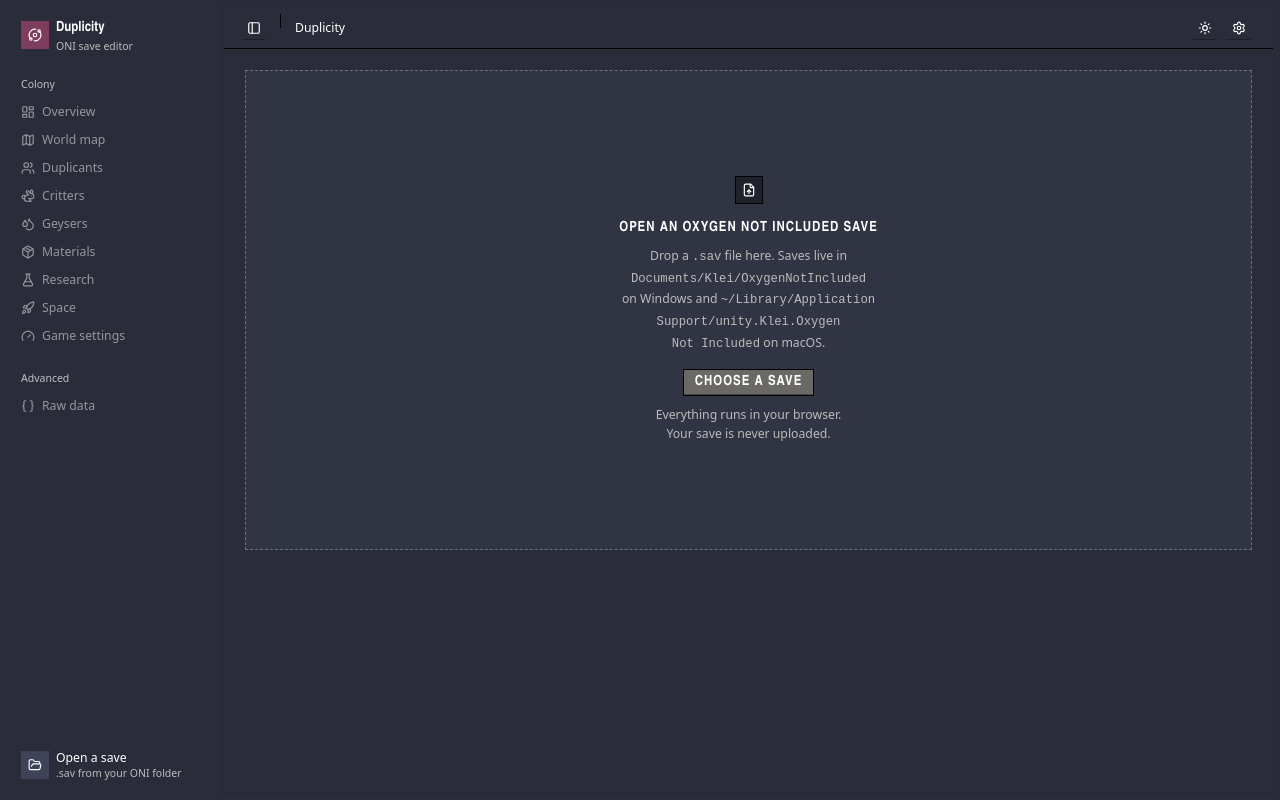
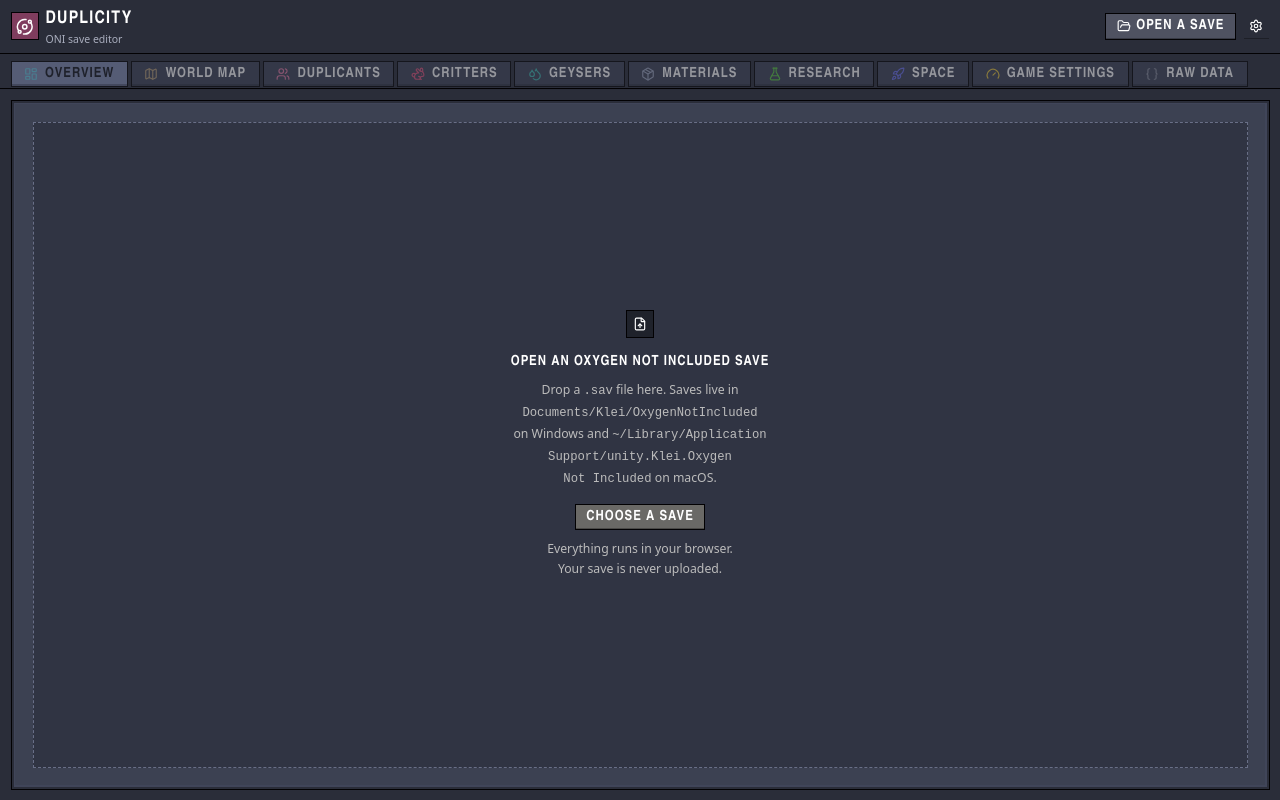
Before and after one commit to nomansheikh/oni-duplicity, a React (Vite) app in the folder apps/web/: page / in a window 1280 px wide. Built offline with nearby package versions, Linux system fonts and the light colour scheme.

Commit message:
feat(web): replace the sidebar with a game-style header and top tab strip

```diff
--- a/apps/web/src/App.tsx
+++ b/apps/web/src/App.tsx
@@ -1,8 +1,7 @@
-import { lazy, Suspense, useCallback, useEffect, useRef, useState, type CSSProperties } from 'react'
-import { Download, Moon, Redo2, Sun, Undo2 } from 'lucide-react'
-import { useTheme } from 'next-themes'
+import { lazy, Suspense, useCallback, useEffect, useRef, useState } from 'react'
+import { Download, FolderOpen, Redo2, Undo2 } from 'lucide-react'
 import { toast } from 'sonner'
-import { AppSidebar, type Page } from '@/components/app-sidebar'
+import { AppTabs, type Page } from '@/components/app-sidebar'
 import { ChangesPopover } from '@/components/changes-popover'
 import { DlcBadges } from '@/components/dlc-badge'
 import { LoadError, LoadingSave, OpenSave } from '@/components/load-states'
@@ -11,7 +10,6 @@ import { SiteHeader } from '@/components/site-header'
 import { Button } from '@/components/ui/button'
 import { ButtonGroup } from '@/components/ui/button-group'
 import { Kbd, KbdGroup } from '@/components/ui/kbd'
-import { SidebarInset, SidebarProvider } from '@/components/ui/sidebar'
 import { Skeleton } from '@/components/ui/skeleton'
 import { Tooltip, TooltipContent, TooltipTrigger } from '@/components/ui/tooltip'
 import { useAllowUnverified } from '@/lib/preferences'
@@ -92,19 +90,6 @@ function PageFallback() {
 
 const NO_EDITS: EditStatus = { edits: 0, canUndo: false, canRedo: false }
 
-const PAGE_TITLES: Record<Page, string> = {
-  overview: 'Overview',
-  map: 'World map',
-  duplicants: 'Duplicants',
-  geysers: 'Geysers',
-  materials: 'Materials',
-  critters: 'Critters',
-  research: 'Research',
-  space: 'Space',
-  settings: 'Game settings',
-  raw: 'Raw data',
-}
-
 export default function App() {
   const [state, setState] = useState<State>({ status: 'idle' })
   const [views, setViews] = useState<Views | null>(null)
@@ -116,7 +101,6 @@ export default function App() {
   const [revision, setRevision] = useState(0)
   const fileInput = useRef<HTMLInputElement>(null)
   const [allowUnverified, setAllowUnverified] = useAllowUnverified()
-  const { resolvedTheme, setTheme } = useTheme()
 
   const refresh = useCallback(async () => {
     const [
@@ -238,26 +222,9 @@ export default function App() {
       ? { summary: state.summary, views, catalogs }
       : null
   const selected = views?.duplicants.find((d) => d.id === selectedDupe) ?? views?.duplicants[0]
-  const crumbs = loaded
-    ? [
-        loaded.summary.baseName,
-        PAGE_TITLES[page],
-        ...(page === 'duplicants' && selected ? [selected.name] : []),
-      ]
-    : ['Duplicity']
 
-  const themeToggle = (
-    <>
-      <Button
-        variant="ghost"
-        size="icon"
-        aria-label="Toggle theme"
-        onClick={() => setTheme(resolvedTheme === 'dark' ? 'light' : 'dark')}
-      >
-        {resolvedTheme === 'dark' ? <Sun /> : <Moon />}
-      </Button>
+  const preferences = (
     <PreferencesDialog allowUnverified={allowUnverified} onAllowUnverified={setAllowUnverified} />
-    </>
   )
   const saveLocked = loaded?.summary.unverified === true && !allowUnverified
 
@@ -323,25 +290,40 @@ export default function App() {
           </TooltipContent>
         )}
       </Tooltip>
-      {themeToggle}
+      {preferences}
     </>
   ) : (
-    themeToggle
+    <>
+      <Button variant="secondary" onClick={() => fileInput.current?.click()}>
+        <FolderOpen />
+        Open a save
+      </Button>
+      {preferences}
+    </>
   )
 
   return (
-    <SidebarProvider
-      style={
-        {
-          '--sidebar-width': 'calc(var(--spacing) * 64)',
-          '--header-height': 'calc(var(--spacing) * 12)',
-        } as CSSProperties
+    <div className="flex min-h-svh flex-col bg-ground">
+      <SiteHeader
+        file={
+          loaded
+            ? {
+                name: loaded.summary.fileName,
+                colony: loaded.summary.baseName,
+                cycle: loaded.summary.cycles,
+                version: loaded.summary.version,
               }
-    >
-      <AppSidebar
-        variant="inset"
+            : null
+        }
+        actions={actions}
+        onOpen={() => fileInput.current?.click()}
+        onClose={close}
+      />
+      <nav aria-label="Editor pages" className="border-b border-ink bg-ground px-3 pt-2">
+        <AppTabs
           page={page}
           onNavigate={setPage}
+          disabled={loaded === null}
           counts={
             loaded
               ? {
@@ -353,15 +335,11 @@ export default function App() {
                 }
               : {}
           }
-        file={loaded ? { name: loaded.summary.fileName, version: loaded.summary.version } : null}
-        onOpen={() => fileInput.current?.click()}
-        onClose={close}
         />
-      <SidebarInset>
-        <SiteHeader crumbs={crumbs} actions={actions} />
-        <div className="flex flex-1 flex-col">
-          <div className="@container/main flex flex-1 flex-col gap-2">
-            <div className="flex flex-col gap-4 px-4 py-4 md:gap-6 md:py-6 lg:px-6">
+      </nav>
+      <main className="@container/main flex flex-1 flex-col p-2 sm:p-3">
+        <div className="panel flex flex-1 flex-col bg-field p-1">
+          <div className="flex flex-1 flex-col gap-4 bg-field p-3 md:gap-6 md:p-5">
             {state.status === 'idle' && (
               <OpenSave onFile={open} onPick={() => fileInput.current?.click()} />
             )}
@@ -376,9 +354,7 @@ export default function App() {
                 {loaded.summary.warnings.map((w) => (
                   <p key={w}>{w}</p>
                 ))}
-                  {loaded.summary.unverified && (
-                    <p>Editing may corrupt this save. Keep a backup.</p>
-                  )}
+                {loaded.summary.unverified && <p>Editing may corrupt this save. Keep a backup.</p>}
               </div>
             )}
             <Suspense fallback={<PageFallback />}>
@@ -432,8 +408,7 @@ export default function App() {
             </Suspense>
           </div>
         </div>
-        </div>
-      </SidebarInset>
+      </main>
       <input
         ref={fileInput}
         type="file"
@@ -445,6 +420,6 @@ export default function App() {
           e.target.value = ''
         }}
       />
-    </SidebarProvider>
+    </div>
   )
 }
--- a/apps/web/src/components/app-sidebar.tsx
+++ b/apps/web/src/components/app-sidebar.tsx
@@ -1,42 +1,17 @@
-import type { ComponentProps, ReactNode } from 'react'
+import type { ReactNode } from 'react'
 import {
-  EllipsisVertical,
+  Braces,
   Droplets,
   FlaskConical,
   Gauge,
-  FolderOpen,
   LayoutDashboard,
   Map as MapIcon,
-  Orbit,
   Package,
   Rabbit,
   Rocket,
-  Save,
   Users,
-  Braces,
-  X,
 } from 'lucide-react'
-import {
-  DropdownMenu,
-  DropdownMenuContent,
-  DropdownMenuItem,
-  DropdownMenuLabel,
-  DropdownMenuSeparator,
-  DropdownMenuTrigger,
-} from '@/components/ui/dropdown-menu'
-import {
-  Sidebar,
-  SidebarContent,
-  SidebarFooter,
-  SidebarGroup,
-  SidebarGroupContent,
-  SidebarGroupLabel,
-  SidebarHeader,
-  SidebarMenu,
-  SidebarMenuBadge,
-  SidebarMenuButton,
-  SidebarMenuItem,
-} from '@/components/ui/sidebar'
+import { Tabs, TabsList, TabsTrigger } from '@/components/ui/tabs'
 
 export type Page =
   | 'overview'
@@ -50,150 +25,52 @@ export type Page =
   | 'settings'
   | 'raw'
 
-const PAGES: { id: Page; title: string; icon: ReactNode }[] = [
-  { id: 'overview', title: 'Overview', icon: <LayoutDashboard /> },
-  { id: 'map', title: 'World map', icon: <MapIcon /> },
-  { id: 'duplicants', title: 'Duplicants', icon: <Users /> },
-  { id: 'critters', title: 'Critters', icon: <Rabbit /> },
-  { id: 'geysers', title: 'Geysers', icon: <Droplets /> },
-  { id: 'materials', title: 'Materials', icon: <Package /> },
-  { id: 'research', title: 'Research', icon: <FlaskConical /> },
-  { id: 'space', title: 'Space', icon: <Rocket /> },
-  { id: 'settings', title: 'Game settings', icon: <Gauge /> },
+/** Each page keeps one category colour (design.md section 4), shown on its tab icon. */
+const PAGES: { id: Page; title: string; icon: ReactNode; color: string }[] = [
+  { id: 'overview', title: 'Overview', icon: <LayoutDashboard />, color: 'var(--cat-oxygen)' },
+  { id: 'map', title: 'World map', icon: <MapIcon />, color: 'var(--cat-solid)' },
+  { id: 'duplicants', title: 'Duplicants', icon: <Users />, color: 'var(--pink)' },
+  { id: 'critters', title: 'Critters', icon: <Rabbit />, color: 'var(--cat-critter)' },
+  { id: 'geysers', title: 'Geysers', icon: <Droplets />, color: 'var(--cat-geyser)' },
+  { id: 'materials', title: 'Materials', icon: <Package />, color: 'var(--cat-metal)' },
+  { id: 'research', title: 'Research', icon: <FlaskConical />, color: 'var(--cat-plant)' },
+  { id: 'space', title: 'Space', icon: <Rocket />, color: 'var(--cat-liquid)' },
+  { id: 'settings', title: 'Game settings', icon: <Gauge />, color: 'var(--cat-power)' },
+  { id: 'raw', title: 'Raw data', icon: <Braces />, color: 'var(--cat-vacuum)' },
 ]
 
-const ADVANCED: { id: Page; title: string; icon: ReactNode }[] = [
-  { id: 'raw', title: 'Raw data', icon: <Braces /> },
-]
-
-export interface OpenFile {
-  name: string
-  version: string
-}
-
-export function AppSidebar({
+/**
+ * The game's top tab strip. Scrolls sideways when the window is too narrow, so every page
+ * stays reachable on a phone.
+ */
+export function AppTabs({
   page,
   onNavigate,
   counts,
-  file,
-  onOpen,
-  onClose,
-  ...props
-}: ComponentProps<typeof Sidebar> & {
+  disabled,
+}: {
   page: Page
   onNavigate: (page: Page) => void
   counts: Partial<Record<Page, number>>
-  file: OpenFile | null
-  onOpen: () => void
-  onClose: () => void
+  disabled: boolean
 }) {
   return (
-    <Sidebar collapsible="offcanvas" {...props}>
-      <SidebarHeader>
-        <SidebarMenu>
-          <SidebarMenuItem>
-            <SidebarMenuButton size="lg" className="pointer-events-none">
-              <div className="flex aspect-square size-8 items-center justify-center rounded-lg bg-sidebar-primary text-sidebar-primary-foreground">
-                <Orbit className="size-4" />
-              </div>
-              <div className="grid flex-1 text-left leading-tight">
-                <span className="truncate font-heading text-base font-semibold">Duplicity</span>
-                <span className="truncate text-xs text-muted-foreground">ONI save editor</span>
-              </div>
-            </SidebarMenuButton>
-          </SidebarMenuItem>
-        </SidebarMenu>
-      </SidebarHeader>
-      <SidebarContent>
-        <NavGroup label="Colony" items={PAGES} {...{ page, onNavigate, counts, file }} />
-        <NavGroup label="Advanced" items={ADVANCED} {...{ page, onNavigate, counts, file }} />
-      </SidebarContent>
-      <SidebarFooter>
-        <SidebarMenu>
-          <SidebarMenuItem>
-            {file ? (
-              <DropdownMenu>
-                <DropdownMenuTrigger asChild>
-                  <SidebarMenuButton size="lg" className="data-[state=open]:bg-sidebar-accent">
-                    <div className="flex aspect-square size-8 items-center justify-center rounded-lg bg-sidebar-accent">
-                      <Save className="size-4" />
-                    </div>
-                    <div className="grid flex-1 text-left text-sm leading-tight">
-                      <span className="truncate font-medium">{file.name}</span>
-                      <span className="truncate text-xs text-muted-foreground">
-                        Save version {file.version}
-                      </span>
-                    </div>
-                    <EllipsisVertical className="ml-auto size-4" />
-                  </SidebarMenuButton>
-                </DropdownMenuTrigger>
-                <DropdownMenuContent side="right" align="end" className="min-w-56">
-                  <DropdownMenuLabel className="truncate">{file.name}</DropdownMenuLabel>
-                  <DropdownMenuSeparator />
-                  <DropdownMenuItem onSelect={onOpen}>
-                    <FolderOpen /> Open another save
-                  </DropdownMenuItem>
-                  <DropdownMenuItem variant="destructive" onSelect={onClose}>
-                    <X /> Close save
-                  </DropdownMenuItem>
-                </DropdownMenuContent>
-              </DropdownMenu>
-            ) : (
-              <SidebarMenuButton size="lg" onClick={onOpen}>
-                <div className="flex aspect-square size-8 items-center justify-center rounded-lg bg-sidebar-accent">
-                  <FolderOpen className="size-4" />
-                </div>
-                <div className="grid flex-1 text-left text-sm leading-tight">
-                  <span className="font-medium">Open a save</span>
-                  <span className="text-xs text-muted-foreground">.sav from your ONI folder</span>
-                </div>
-              </SidebarMenuButton>
+    <Tabs value={page} onValueChange={(value) => onNavigate(value as Page)} className="gap-0">
+      <TabsList aria-label="Pages" className="w-full pb-px [scrollbar-width:thin]">
+        {PAGES.map((item) => (
+          <TabsTrigger key={item.id} value={item.id} disabled={disabled}>
+            <span className="contents" style={{ color: item.color }}>
+              {item.icon}
+            </span>
+            {item.title}
+            {counts[item.id] !== undefined && (
+              <span data-slot="tab-count" className="tabular-nums">
+                {counts[item.id]}
+              </span>
             )}
-          </SidebarMenuItem>
-        </SidebarMenu>
-      </SidebarFooter>
-    </Sidebar>
+          </TabsTrigger>
+        ))}
+      </TabsList>
+    </Tabs>
   )
 }
-
-function NavGroup({
-  label,
-  items,
-  page,
-  onNavigate,
-  counts,
-  file,
-}: {
-  label: string
-  items: { id: Page; title: string; icon: ReactNode }[]
-  page: Page
-  onNavigate: (page: Page) => void
-  counts: Partial<Record<Page, number>>
-  file: OpenFile | null
-}) {
-  return (
-    <SidebarGroup>
-      <SidebarGroupLabel>{label}</SidebarGroupLabel>
-      <SidebarGroupContent>
-        <SidebarMenu>
-          {items.map((item) => (
-            <SidebarMenuItem key={item.id}>
-              <SidebarMenuButton
-                tooltip={item.title}
-                isActive={file !== null && page === item.id}
-                disabled={file === null}
-                onClick={() => onNavigate(item.id)}
-              >
-                {item.icon}
-                <span>{item.title}</span>
-              </SidebarMenuButton>
-              {counts[item.id] !== undefined && (
-                <SidebarMenuBadge>{counts[item.id]}</SidebarMenuBadge>
-              )}
-            </SidebarMenuItem>
-          ))}
-        </SidebarMenu>
-      </SidebarGroupContent>
-    </SidebarGroup>
-  )
-}
--- a/apps/web/src/components/site-header.tsx
+++ b/apps/web/src/components/site-header.tsx
@@ -1,36 +1,82 @@
-import { Fragment, type ReactNode } from 'react'
+import type { ReactNode } from 'react'
+import { ChevronDown, FolderOpen, Orbit, X } from 'lucide-react'
 import {
-  Breadcrumb,
-  BreadcrumbItem,
-  BreadcrumbList,
-  BreadcrumbPage,
-  BreadcrumbSeparator,
-} from '@/components/ui/breadcrumb'
-import { Separator } from '@/components/ui/separator'
-import { SidebarTrigger } from '@/components/ui/sidebar'
+  DropdownMenu,
+  DropdownMenuContent,
+  DropdownMenuItem,
+  DropdownMenuLabel,
+  DropdownMenuSeparator,
+  DropdownMenuTrigger,
+} from '@/components/ui/dropdown-menu'
 
-export function SiteHeader({ crumbs, actions }: { crumbs: string[]; actions?: ReactNode }) {
+export interface OpenFile {
+  name: string
+  colony: string
+  cycle: number
+  version: string
+}
+
+/** The top bar: brand, the open save with its colony and cycle, then the edit actions. */
+export function SiteHeader({
+  file,
+  actions,
+  onOpen,
+  onClose,
+}: {
+  file: OpenFile | null
+  actions?: ReactNode
+  onOpen: () => void
+  onClose: () => void
+}) {
   return (
-    <header className="flex h-(--header-height) shrink-0 items-center gap-2 border-b transition-[width,height] ease-linear group-has-data-[collapsible=icon]/sidebar-wrapper:h-(--header-height)">
-      <div className="flex w-full items-center gap-1 px-4 lg:gap-2 lg:px-6">
-        <SidebarTrigger className="-ml-1" />
-        <Separator orientation="vertical" className="mx-2 data-[orientation=vertical]:h-4" />
-        <Breadcrumb>
-          <BreadcrumbList>
-            {crumbs.map((crumb, i) => (
-              <Fragment key={`${i}-${crumb}`}>
-                {i > 0 && <BreadcrumbSeparator />}
-                <BreadcrumbItem>
-                  <BreadcrumbPage className={i < crumbs.length - 1 ? 'text-muted-foreground' : ''}>
-                    {crumb}
-                  </BreadcrumbPage>
-                </BreadcrumbItem>
-              </Fragment>
-            ))}
-          </BreadcrumbList>
-        </Breadcrumb>
-        <div className="ml-auto flex items-center gap-2">{actions}</div>
+    <header className="flex flex-wrap items-center gap-x-4 gap-y-2 border-b border-ink bg-ground px-3 py-2">
+      <div className="flex items-center gap-2">
+        <span className="flex size-8 items-center justify-center border border-ink bg-title text-fg">
+          <Orbit className="size-5" />
+        </span>
+        <div className="leading-none">
+          <p className="font-heading text-xl font-bold tracking-[0.07em] uppercase">Duplicity</p>
+          <p className="hidden text-xs text-fg-3 sm:block">ONI save editor</p>
+        </div>
       </div>
+
+      {file ? (
+        <DropdownMenu>
+          <DropdownMenuTrigger asChild>
+            <button
+              type="button"
+              className="field-game flex min-w-0 max-w-full items-center gap-3 px-3 py-1 text-left data-[state=open]:bg-tab"
+            >
+              <span className="min-w-0 leading-tight">
+                <span className="block truncate font-heading text-lg font-bold tracking-[0.05em]">
+                  {file.colony}
+                </span>
+                <span className="block truncate text-xs text-fg-3">{file.name}</span>
+              </span>
+              <span
+                className="chip shrink-0"
+                style={{ '--c': 'var(--gold)' } as React.CSSProperties}
+              >
+                Cycle {file.cycle}
+              </span>
+              <ChevronDown className="size-4 shrink-0 text-fg-3" />
+            </button>
+          </DropdownMenuTrigger>
+          <DropdownMenuContent align="start" className="min-w-56">
+            <DropdownMenuLabel className="truncate">{file.name}</DropdownMenuLabel>
+            <p className="px-2 pb-1 text-xs text-fg-3">Save version {file.version}</p>
+            <DropdownMenuSeparator />
+            <DropdownMenuItem onSelect={onOpen}>
+              <FolderOpen /> Open another save
+            </DropdownMenuItem>
+            <DropdownMenuItem variant="destructive" onSelect={onClose}>
+              <X /> Close save
+            </DropdownMenuItem>
+          </DropdownMenuContent>
+        </DropdownMenu>
+      ) : null}
+
+      <div className="ml-auto flex flex-wrap items-center gap-2">{actions}</div>
     </header>
   )
 }
```
Also changed, not shown: 5 other files (tests, documents, lock files or other folders). Lines whose indentation alone changed are shown as unchanged.
